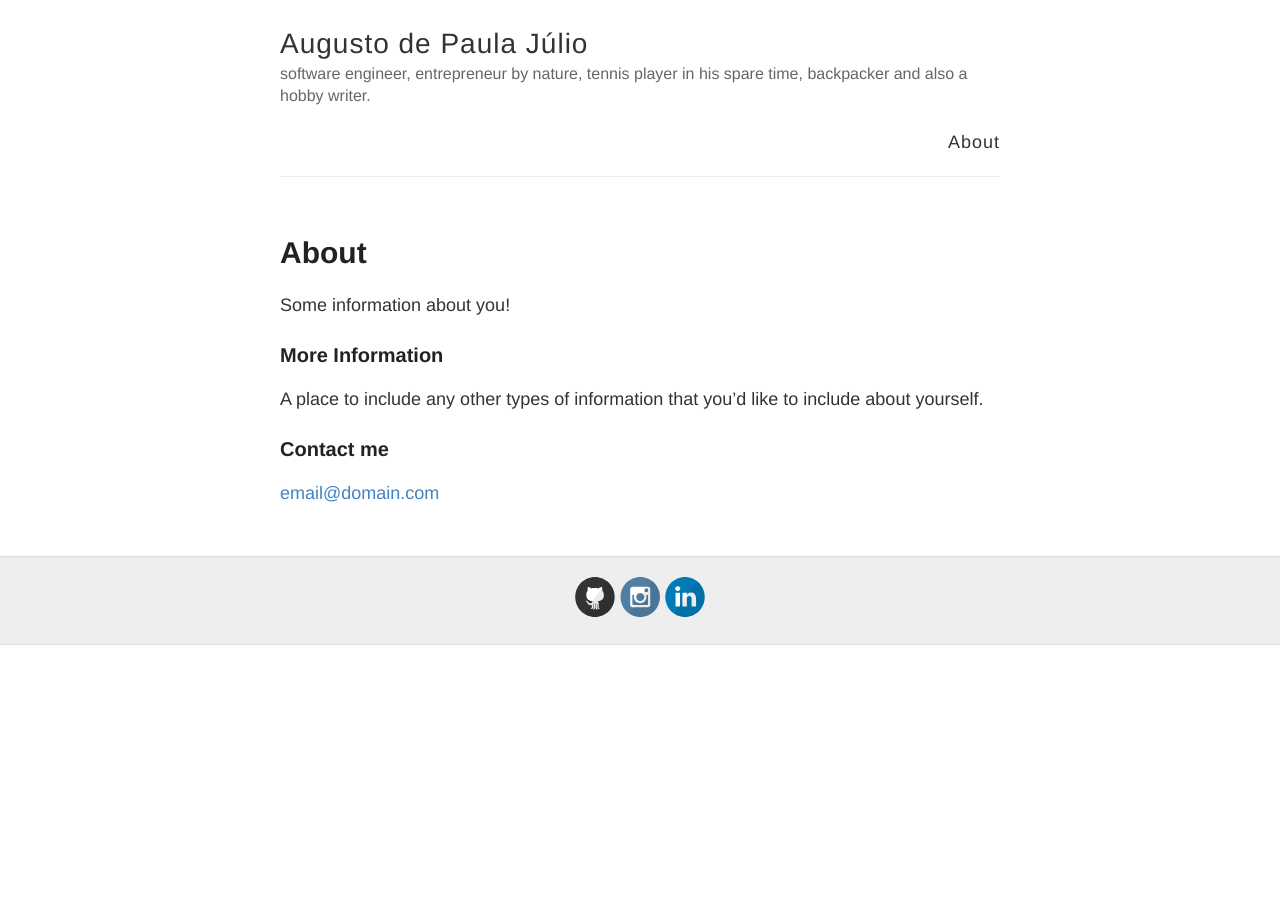
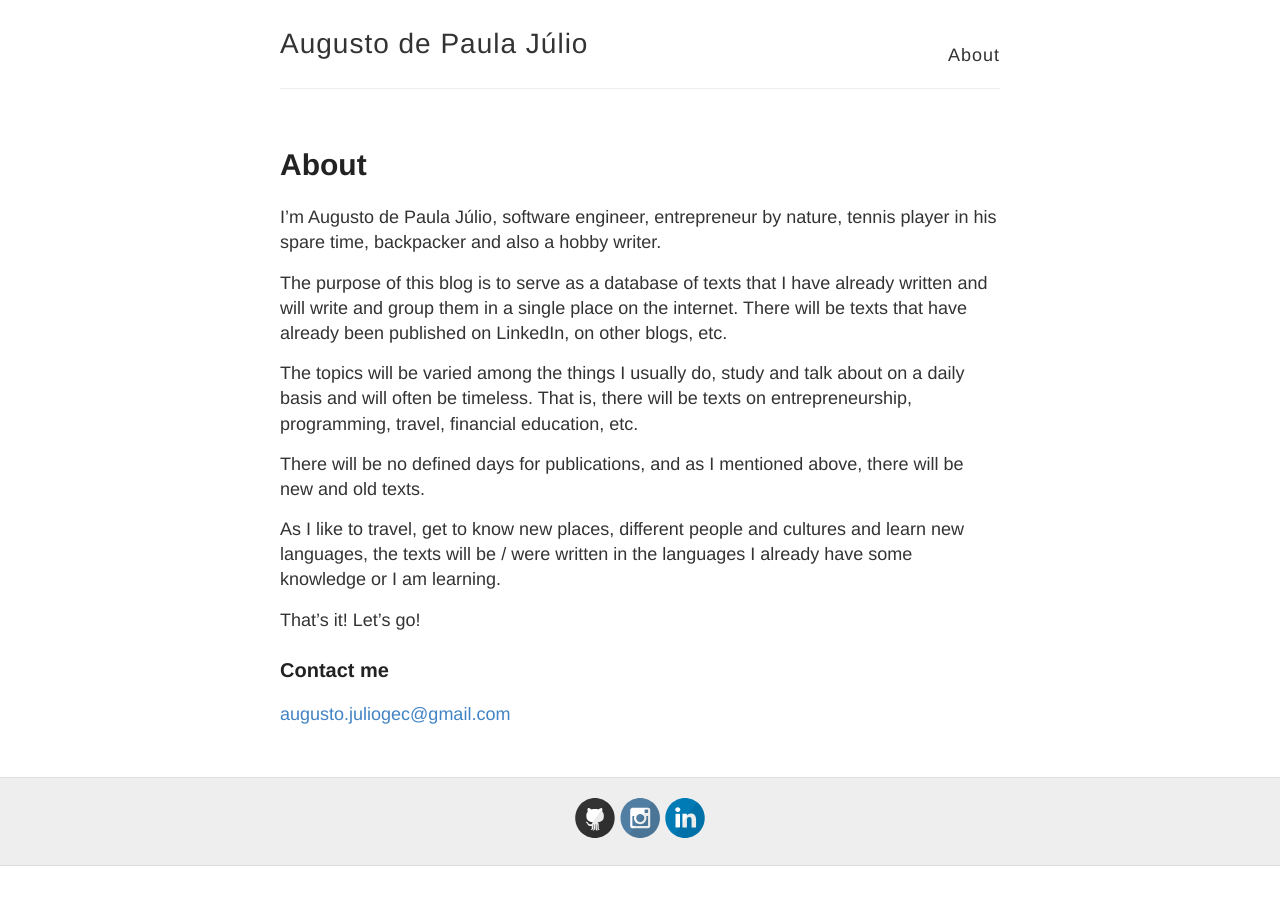
Before and after one commit to augustojulio/augustojulio.github.io, a Jekyll site: the page built from about.md, in a window 1280 px wide. Built offline with Jekyll 4.4.1, drawn with Linux system fonts in a browser that asks for light colours.

Commit message:
Update about and linkedin url

```diff
--- a/_config.yml
+++ b/_config.yml
@@ -6,7 +6,7 @@
 name: Augusto de Paula Júlio
 
 # Short bio or description (displayed in the header)
-description: software engineer, entrepreneur by nature, tennis player in his spare time, backpacker and also a hobby writer.
+description:
 
 # URL of your avatar or profile pic (you could use your GitHub profile pic)
 avatar: https://avatars3.githubusercontent.com/u/11393026?v=4
@@ -23,7 +23,7 @@ footer-links:
   flickr:
   github: augustojulio/
   instagram: augustinhojulio/
-  linkedin: in/augusto-julio-2991b620/
+  linkedin: https://www.linkedin.com/in/augusto-julio-2991b620/
   pinterest:
   rss: # just type anything here for a working RSS icon
   twitter:
--- a/about.md
+++ b/about.md
@@ -4,12 +4,18 @@ title: About
 permalink: /about/
 ---
 
-Some information about you!
+I'm Augusto de Paula Júlio, software engineer, entrepreneur by nature, tennis player in his spare time, backpacker and also a hobby writer.
 
-### More Information
+The purpose of this blog is to serve as a database of texts that I have already written and will write and group them in a single place on the internet. There will be texts that have already been published on LinkedIn, on other blogs, etc.
 
-A place to include any other types of information that you'd like to include about yourself.
+The topics will be varied among the things I usually do, study and talk about on a daily basis and will often be timeless. That is, there will be texts on entrepreneurship, programming, travel, financial education, etc.
+
+There will be no defined days for publications, and as I mentioned above, there will be new and old texts.
+
+As I like to travel, get to know new places, different people and cultures and learn new languages, the texts will be / were written in the languages I already have some knowledge or I am learning.
+
+That's it! Let's go!
 
 ### Contact me
 
-[email@domain.com](mailto:email@domain.com)
+[augusto.juliogec@gmail.com](mailto:augusto.juliogec@gmail.com)
```
